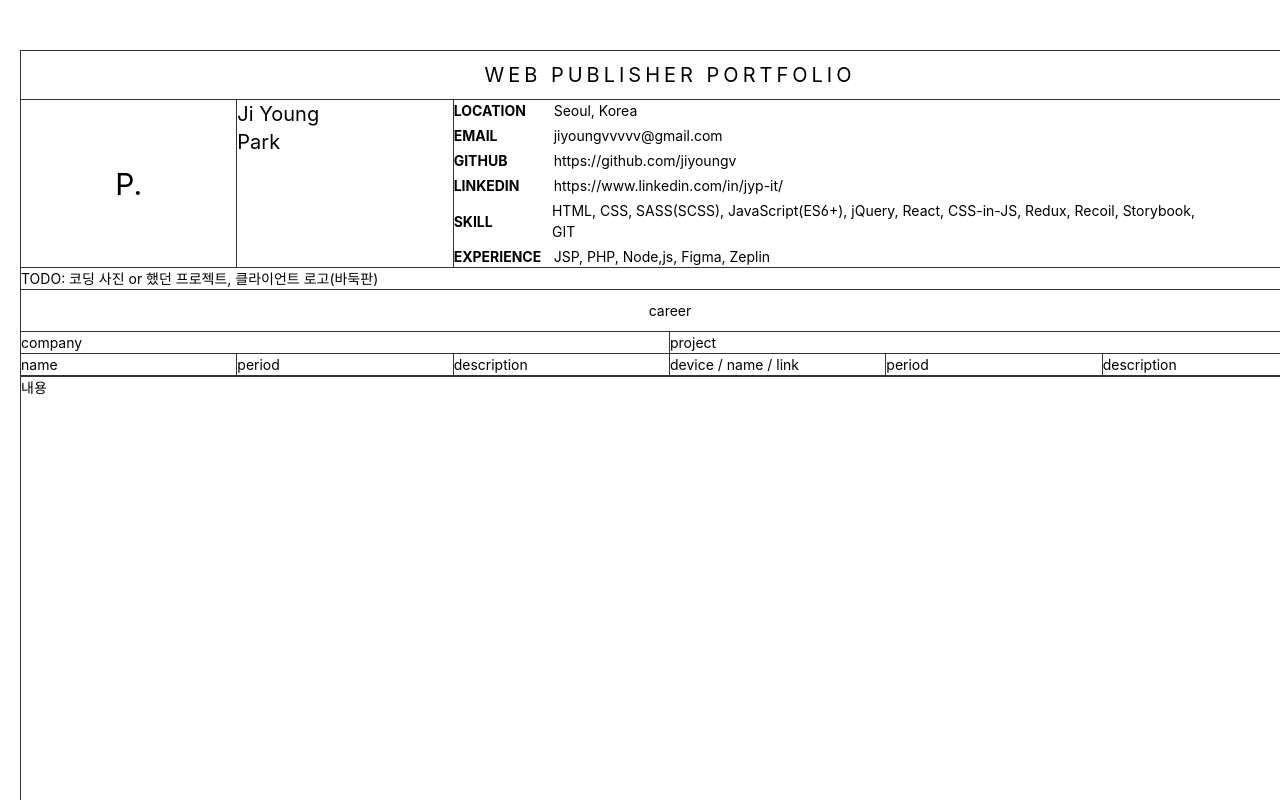
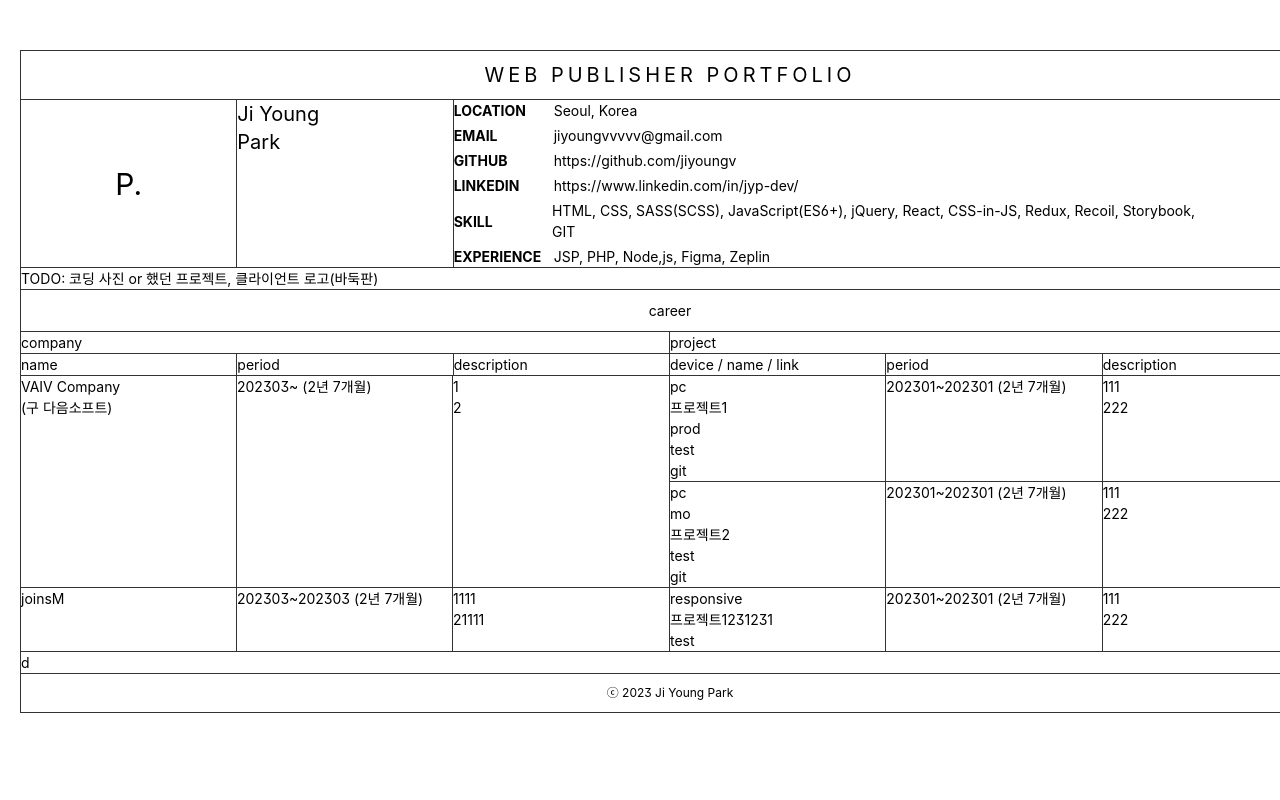
Before and after one commit to jiyoungv/portfolio-v3, a React (Create React App) app: page / in a window 1280 px wide. Shown: the top 800 px of the page. Built offline with nearby package versions, Linux system fonts and the light colour scheme; a web font is replaced by a local one.

Commit message:
Save: 작업중 - 구조 잡기(99%)

```diff
--- a/src/App.jsx
+++ b/src/App.jsx
@@ -1,14 +1,15 @@
 // import { RiLink, RiFlaskFill, RiGithubFill } from 'react-icons/ri';
 import parse from 'html-react-parser';
 import AppLayout from 'component/AppLayout';
+import MainCareerTable from 'component/MainCareerTable';
 import { profileInfoList } from 'util/data';
 // import temp_img from 'asset/image/temp_img.png';
 
 const App = () => {
   return (
     <AppLayout>
-      <div className="common-inner">
-        <section className="main-table">
+      <section className="main-table">
+        <div className="common-inner">
           <div className="table-row">
             <div className="table-col">
               <article className="main-head">
@@ -47,66 +48,7 @@ const App = () => {
               </article>
             </div>
           </div>
-          <div className="main-career-head">
-            <div className="table-row">
-              <div className="table-col">
-                <article className="main-career-title">
-                  <h6>career</h6>
-                </article>
-              </div>
-            </div>
-            <div className="table-row">
-              <div className="table-col-12">
-                <article className="main-career-head-col">
-                  <p>company</p>
-                </article>
-              </div>
-              <div className="table-col-12">
-                <article className="main-career-head-col">
-                  <p>project</p>
-                </article>
-              </div>
-            </div>
-            <div className="table-row">
-              <div className="table-col-4">
-                <article className="main-career-head-col">
-                  <p>name</p>
-                </article>
-              </div>
-              <div className="table-col-4">
-                <article className="main-career-head-col">
-                  <p>period</p>
-                </article>
-              </div>
-              <div className="table-col-4">
-                <article className="main-career-head-col">
-                  <p>description</p>
-                </article>
-              </div>
-              <div className="table-col-4">
-                <article className="main-career-head-col">
-                  <p>device / name / link</p>
-                </article>
-              </div>
-              <div className="table-col-4">
-                <article className="main-career-head-col">
-                  <p>period</p>
-                </article>
-              </div>
-              <div className="table-col-4">
-                <article className="main-career-head-col">
-                  <p>description</p>
-                </article>
-              </div>
-            </div>
-          </div>
-          <div className="table-row">
-            <div className="table-col">
-              <article style={{ height: 800 }}>
-                내용
-              </article>
-            </div>
-          </div>
+          <MainCareerTable />
           <div className="table-row">
             <div className="table-col">
               <article>
@@ -121,8 +63,8 @@ const App = () => {
               </article>
             </div>
           </div>
-        </section>
-      </div>
+        </div>
+      </section>
     </AppLayout>
   );
 };
--- /dev/null
+++ b/src/component/MainCareerTable.jsx
@@ -0,0 +1,136 @@
+import parse from 'html-react-parser';
+import { careerList } from 'util/data';
+
+const MainCareerTable = () => {
+  return (
+    <>
+      <div className="main-career-head">
+        <div className="table-row">
+          <div className="table-col">
+            <article className="main-career-title">
+              <h6>career</h6>
+            </article>
+          </div>
+        </div>
+        <div className="table-row">
+          <div className="table-col-12">
+            <article className="main-career-head-col">
+              <p>company</p>
+            </article>
+          </div>
+          <div className="table-col-12">
+            <article className="main-career-head-col">
+              <p>project</p>
+            </article>
+          </div>
+        </div>
+        <div className="table-row">
+          <div className="table-col-4">
+            <article className="main-career-head-col">
+              <p>name</p>
+            </article>
+          </div>
+          <div className="table-col-4">
+            <article className="main-career-head-col">
+              <p>period</p>
+            </article>
+          </div>
+          <div className="table-col-4">
+            <article className="main-career-head-col">
+              <p>description</p>
+            </article>
+          </div>
+          <div className="table-col-4">
+            <article className="main-career-head-col">
+              <p>device / name / link</p>
+            </article>
+          </div>
+          <div className="table-col-4">
+            <article className="main-career-head-col">
+              <p>period</p>
+            </article>
+          </div>
+          <div className="table-col-4">
+            <article className="main-career-head-col">
+              <p>description</p>
+            </article>
+          </div>
+        </div>
+      </div>
+      <div className="main-career-body">
+        {careerList.map((v, i) => (
+          <div key={i} className="table-row">
+            <div className="table-col-12">
+              <div className="table-row depth2 height-full">
+                <div className="table-col-8">
+                  <article className="main-career-body-left main-career-company-name">
+                    <p>{parse(v.name)}</p>
+                  </article>
+                </div>
+                <div className="table-col-8">
+                  <article className="main-career-body-left main-career-period">
+                    <p>{v.startDate}~{v.endDate} <small>(2년 7개월)</small></p>
+                  </article>
+                </div>
+                <div className="table-col-8">
+                  <article className="main-career-body-left">
+                    {v.description && (
+                      <ul>
+                        {v.description.map((v2, i2) => (
+                          <li key={i2}>{v2}</li>
+                        ))}
+                      </ul>
+                    )}
+                  </article>
+                </div>
+              </div>
+            </div>
+            <div className="table-col-12">
+              {v.project.map((v2, i2) => (
+                <div key={i2} className="table-row depth2">
+                  <div className="table-col-8">
+                    <article>
+                      {v2.device && (
+                        <ul>
+                          {v2.device.map((v3, i3) => (
+                            <li key={i3}>{v3}</li>
+                          ))}
+                        </ul>
+                      )}
+                      <p>{v2.name}</p>
+                      {v2.link && (
+                        <ul>
+                          {v2.link.prod && <li><a href={v2.link.prod} target="_blank" rel="noreferrer">prod</a></li>}
+                          {v2.link.test && <li><a href={v2.link.test} target="_blank" rel="noreferrer">test</a></li>}
+                          {v2.link.git && <li><a href={v2.link.git} target="_blank" rel="noreferrer">git</a></li>}
+                        </ul>
+                      )}
+                    </article>
+                  </div>
+                  <div className="table-col-8">
+                    <article className="main-career-period">
+                      <p>{v2.startDate}~{v2.endDate} <small>(2년 7개월)</small></p>
+                    </article>
+                  </div>
+                  <div className="table-col-8">
+                    <article>
+                      {v2.description && (
+                        <ul>
+                          {v2.description.map((v3, i3) => (
+                            <li key={i3}>{v3}</li>
+                          ))}
+                        </ul>
+                      )}
+                    </article>
+                  </div>
+                </div>
+              ))}
+            </div>
+          </div>
+        ))}
+      </div>
+    </>
+  );
+};
+
+export default MainCareerTable;
--- a/src/style/page/_main.scss
+++ b/src/style/page/_main.scss
@@ -3,6 +3,10 @@
 .main-table {}
 .main-table .table-row {display: flex;align-items: stretch;border: 1px solid $black;border-bottom: 0;}
 .main-table .table-row:last-child {border-bottom: 1px solid $black;}
+.main-table .table-row.height-full {height: 100%;}
+.main-table .table-row.depth2 {border-left: 0;border-right: 0;}
+.main-table .table-row.depth2:first-child {border-top: 0;}
+.main-table .table-row.depth2:last-child {border-bottom: 0;}
 .main-table .table-col {width: 100%;}
 .main-table [class^="table-col"]:not(:last-child) {border-right: 1px solid $black;}
 @for $i from 1 to 24 {
@@ -25,9 +29,17 @@
 
 .main-career-collect {}
 
-.main-career-head {position: sticky;top: 0;left: 0;background: $white;}
+.main-career-head {z-index: 10;position: sticky;top: 0;left: 0;background: $white;}
+
+.main-career-body {margin-top: -1px;}
+.main-career-body .table-row:last-child {border-bottom: 0;}
+.main-career-body-left {position: sticky;top: 86.2px;left: 0;}
 
 .main-career-title {padding: 10px 0;text-align: center;}
 
+.main-career-company-name {}
+
+.main-career-period {}
+
 .main-foot {padding: 10px 0;text-align: center;}
 .main-foot p {@include font-small;}
--- a/src/util/data.js
+++ b/src/util/data.js
@@ -13,7 +13,7 @@ export const profileInfoList = [
   },
   {
     title: `linkedin`,
-    text: `https://www.linkedin.com/in/jyp-it/`,
+    text: `https://www.linkedin.com/in/jyp-dev/`,
   },
   {
     title: `skill`,
@@ -24,3 +24,73 @@ export const profileInfoList = [
     text: `JSP, PHP, Node,js, Figma, Zeplin`,
   },
 ];
+
+export const careerList = [
+  {
+    name: `VAIV Company <br/>(구 다음소프트)`,
+    startDate: 202303,
+    endDate: null,
+    description: [
+      '1',
+      '2',
+    ],
+    project: [
+      {
+        device: ['pc'],
+        name: '프로젝트1',
+        link: {
+          prod: 'prod',
+          test: 'test',
+          git: 'git',
+        },
+        startDate: 202301,
+        endDate: 202301,
+        description: [
+          '111',
+          '222',
+        ],
+      },
+      {
+        device: ['pc', 'mo'],
+        name: '프로젝트2',
+        link: {
+          prod: null,
+          test: 'test',
+          git: 'git',
+        },
+        startDate: 202301,
+        endDate: 202301,
+        description: [
+          '111',
+          '222',
+        ],
+      },
+    ],
+  },
+  {
+    name: `joinsM`,
+    startDate: 202303,
+    endDate: 202303,
+    description: [
+      '1111',
+      '21111',
+    ],
+    project: [
+      {
+        device: ['responsive'],
+        name: '프로젝트1231231',
+        link: {
+          prod: null,
+          test: 'test',
+          git: null,
+        },
+        startDate: 202301,
+        endDate: 202301,
+        description: [
+          '111',
+          '222',
+        ],
+      },
+    ],
+  },
+];
```
